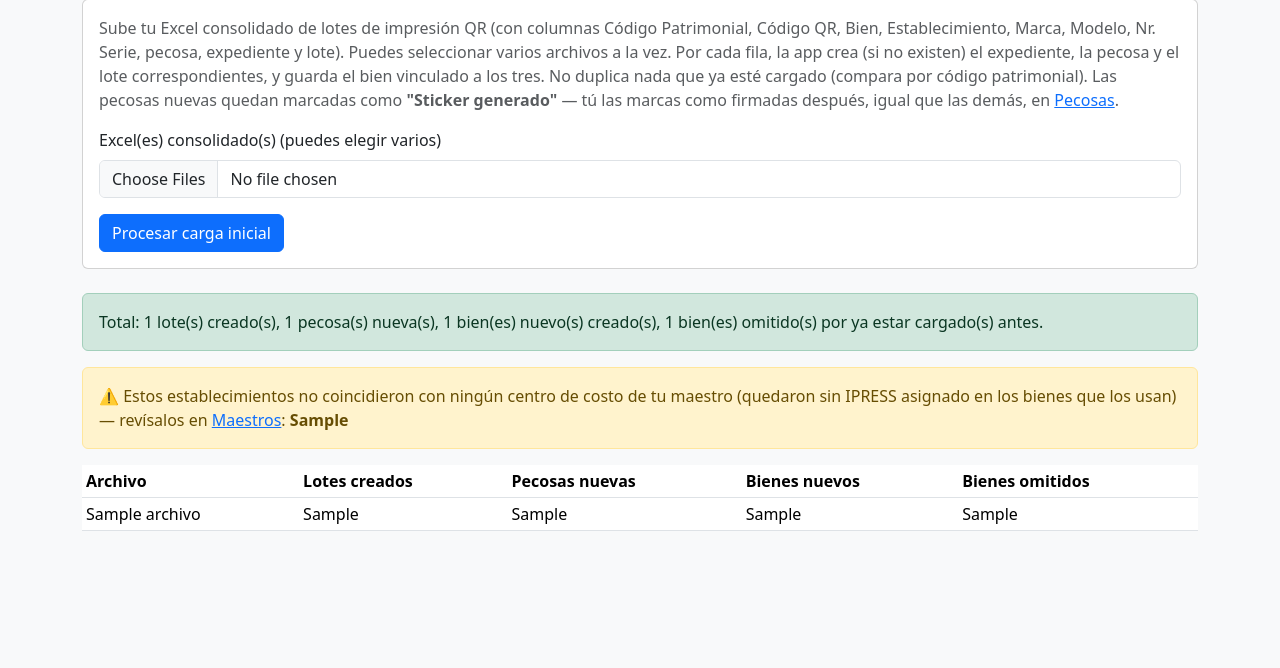
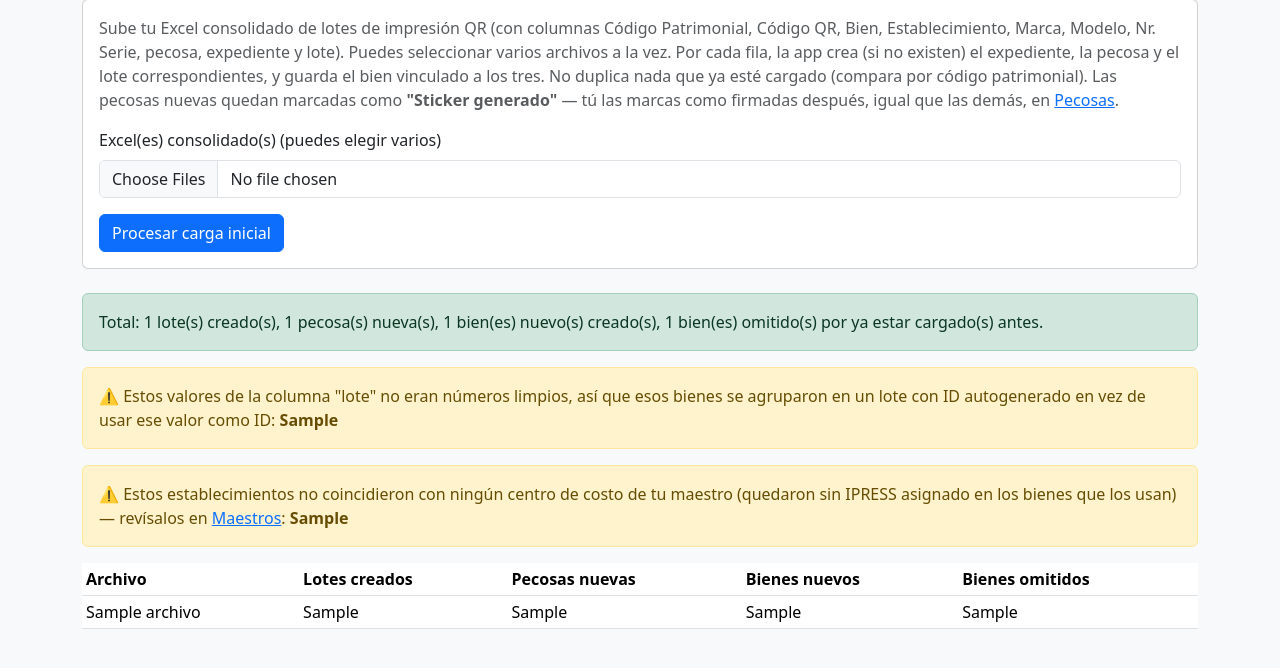
Before and after one commit to intkvn/siga-onevision-app2, a FastAPI app: template app/templates/carga_inicial.html in a window 1280 px wide. Shown: the part 59-727 px from the top of the page. Run offline with FastAPI, Linux system fonts and the light colour scheme; the template is opened without the code that fills it: most values are stand-ins (such as "Sample title", 1, 10 or a date in 2020); parts of the project's set-up code (start-up, migrations or seed data) failed here and were passed over.

Commit message:
lote correct 1

```diff
--- a/app/templates/carga_inicial.html
+++ b/app/templates/carga_inicial.html
@@ -31,6 +31,13 @@
     {{ resultado.total_bienes_omitidos }} bien(es) omitido(s) por ya estar cargado(s) antes.
 </div>
 
+{% if resultado.lotes_con_id_no_numerico %}
+<div class="alert alert-warning">
+    ⚠️ Estos valores de la columna "lote" no eran números limpios, así que esos bienes se agruparon
+    en un lote con ID autogenerado en vez de usar ese valor como ID: <strong>{{ resultado.lotes_con_id_no_numerico|join(", ") }}</strong>
+</div>
+{% endif %}
+
 {% if resultado.establecimientos_sin_match %}
 <div class="alert alert-warning">
     ⚠️ Estos establecimientos no coincidieron con ningún centro de costo de tu maestro (quedaron sin
```
